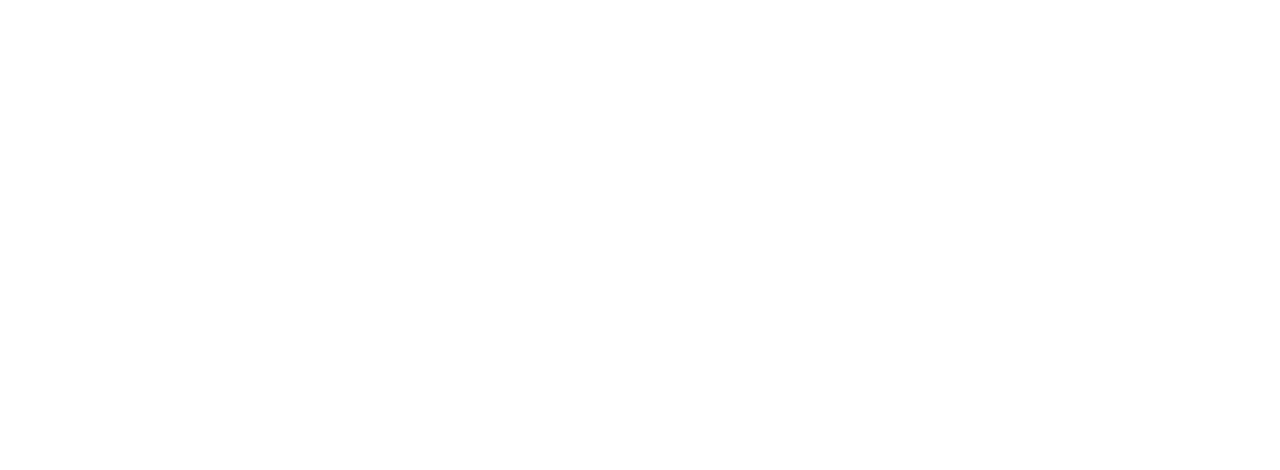
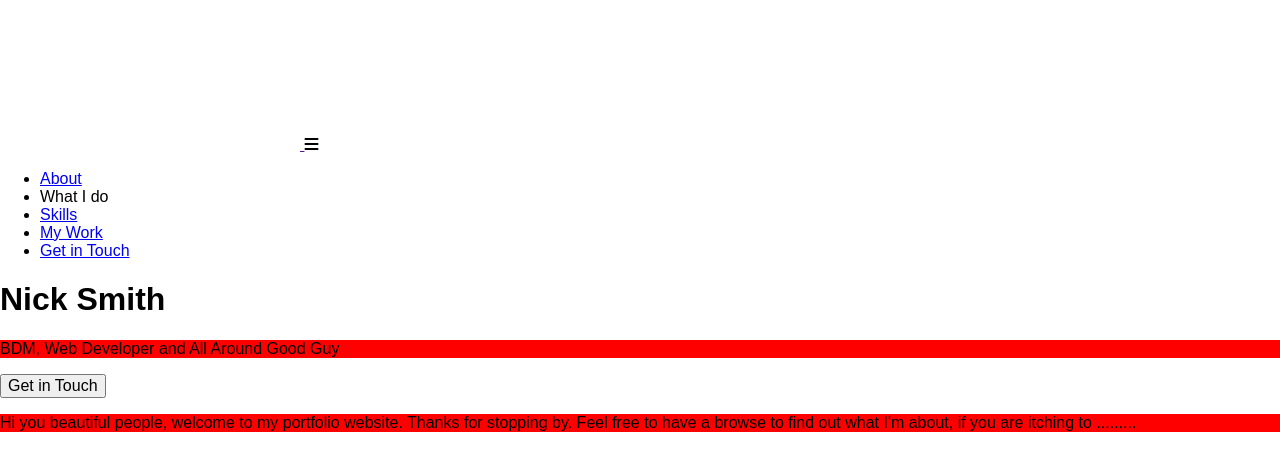
Before and after one commit to ironsmith86/Portfolio, a website: page builds/development/index.html in a window 1280 px wide. Drawn offline with Linux system fonts and the light colour scheme; a web font is replaced by a local one.

Commit message:
Started building the different sections within the index.html

```diff
--- a/builds/development/index.html
+++ b/builds/development/index.html
@@ -12,10 +12,47 @@
   <link rel="stylesheet" href="css/style.css">
 
   <!-- Fonts -->
+  <script src="https://use.fontawesome.com/a39bd84bb0.js"></script>
   <link href="https://fonts.googleapis.com/css?family=Bree+Serif|Roboto+Slab:400,700|Roboto:400,700" rel="stylesheet">
 
 </head>
 <body>
+    <!--[if lt IE 9]>
+        <div class="browser-warning">You are using an outdated web browser. As a result, features of this website may not appear correctly. Please <a href="http://outdatedbrowser.com/en">upgrade your browser</a> for the full experience.</div>
+    <![endif]-->
+    <header>
+      <!-- Main Navigation -->
+      <nav>
+        <a href="">
+          <svg></svg>
+        </a>
+        <i class="fa fa-bars"></i>
+        <ul>
+          <li><a href="#">About</a></li>
+          <li><a href="#"></a>What I do</li>
+          <li><a href="#">Skills</a></li>
+          <li><a href="#">My Work</a></li>
+          <li><a href="#">Get in Touch</a></li>
+        </ul>
+      </nav>
+
+      <!-- Main Banner -->
+      <section class="main-banner" data-type="background" data-dspeed="5">
+        <div>
+          <h1>Nick Smith</h1>
+          <p>BDM, Web Developer and All Around Good Guy</p>
+          <button>Get in Touch</button>
+        </div>
+      </section>
+
+      <!-- Intro Section -->
+      <section class="intro">
+        <p>Hi you beautiful people, welcome to my portfolio website. Thanks for stopping by. Feel free to have a browse to find out what I'm about, if you are itching to .........</p>
+      </section>
+
+    </header>
+
+
 
 </body>
 </html>
--- a/components/sass/_base.scss
+++ b/components/sass/_base.scss
@@ -1,2 +1,7 @@
 // _base
 // ========
+
+p {
+    display: block;
+    background-color: red;
+}
--- a/package.json
+++ b/package.json
@@ -18,6 +18,7 @@
   "homepage": "https://github.com/ironsmith86/Portfolio#readme",
   "devDependencies": {
     "babel-preset-es2015": "^6.18.0",
+    "gulp": "^3.9.1",
     "gulp-babel": "^6.1.2",
     "gulp-browserify": "^0.5.1",
     "gulp-concat": "^2.6.1",
```
Also changed, not shown: builds/development/css/style.css, builds/development/images/concrete_seamless.png (added), builds/development/images/core-skills.svg (added), builds/development/images/dev-screen.svg (added), builds/development/images/logo.svg (added), builds/development/images/pencil.svg (added), builds/development/images/ux-screen.svg (added), 1 other file.
